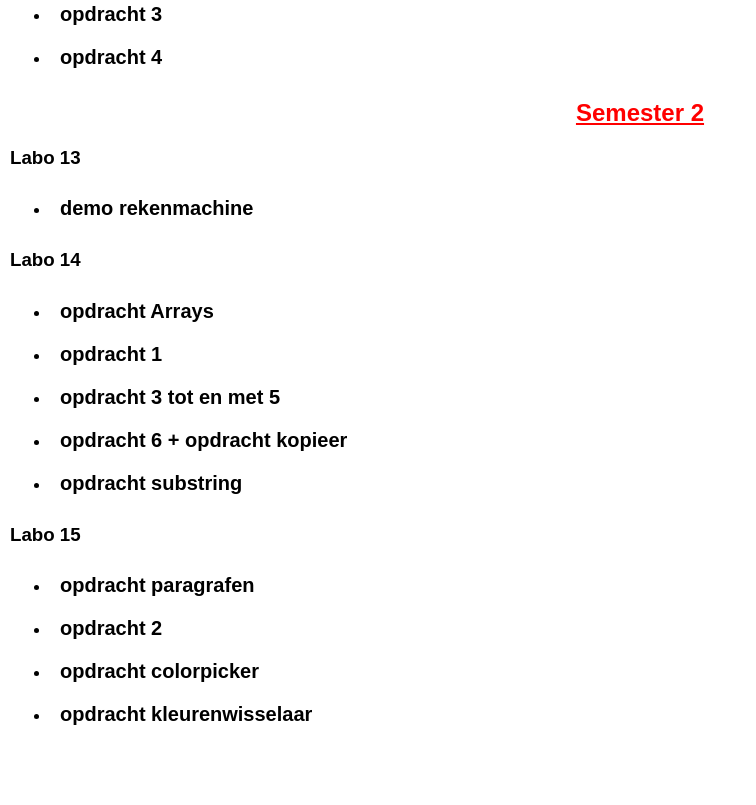
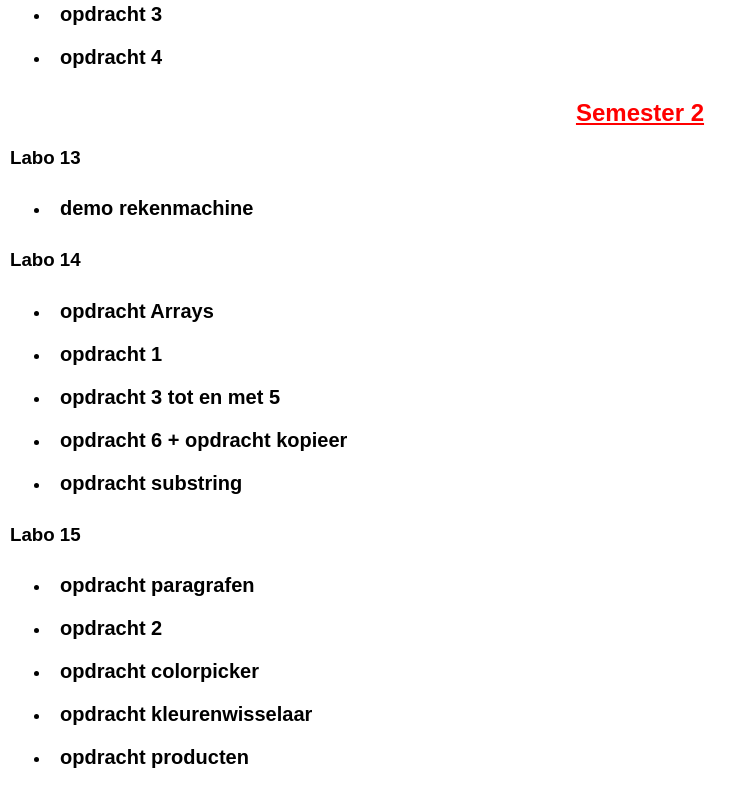
Before and after one commit to alexanderbultynck/webdevelopment, a plain HTML site: page index.html in a window 1280 px wide. Shown: the part 3325-4130 px from the top of the page, without its empty margins (0-756 px from the left). Before the commit the page ends 4087 px from the top, so only its background shows below. Drawn offline with Linux system fonts and the light colour scheme.

Commit message:
Update index.html

```diff
--- a/index.html
+++ b/index.html
@@ -138,6 +138,7 @@
         <li><a href="labo15/opdracht_2/index.html">opdracht 2</a></li>
         <li><a href="labo15/opdracht_colorpicker/index.html">opdracht colorpicker</a></li>
         <li><a href="labo15/opdracht_kleurenwisselaar/index.html">opdracht kleurenwisselaar</a></li>
+        <li><a href="labo15/opdracht_producten/index.html">opdracht producten</a></li>
     </ul>
 </div>
 </body>
```
